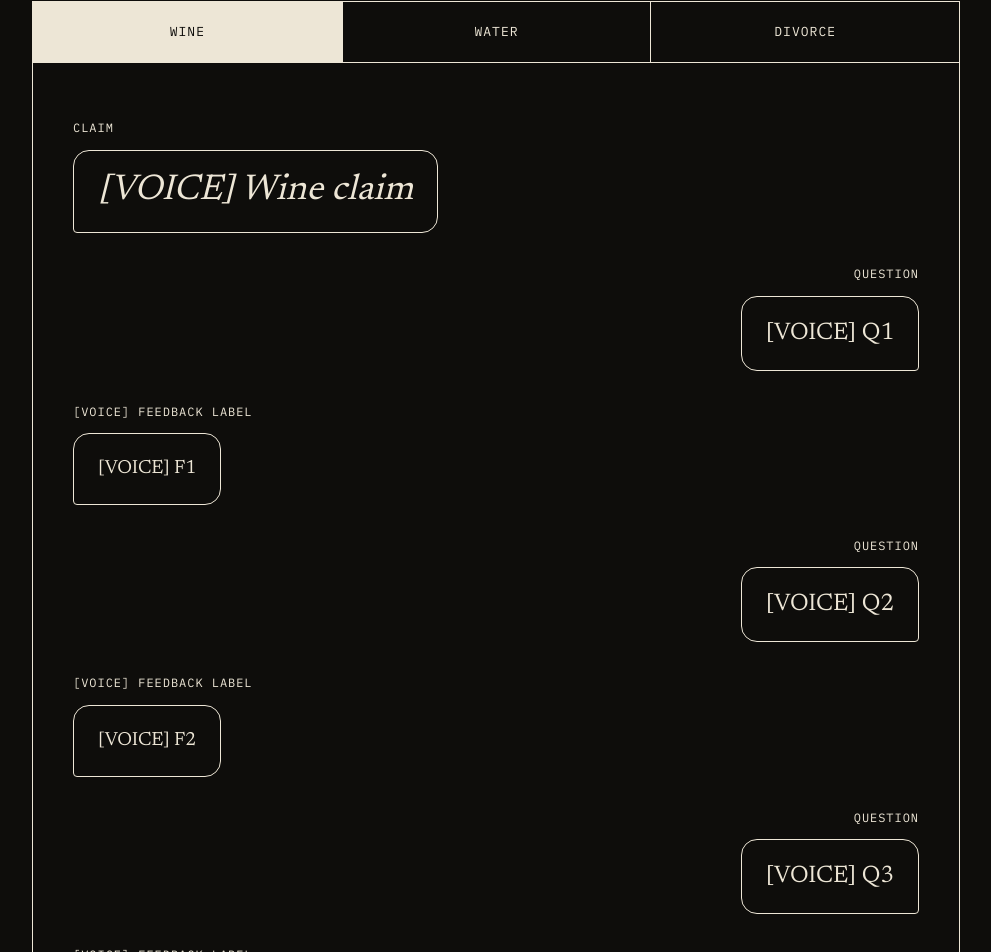
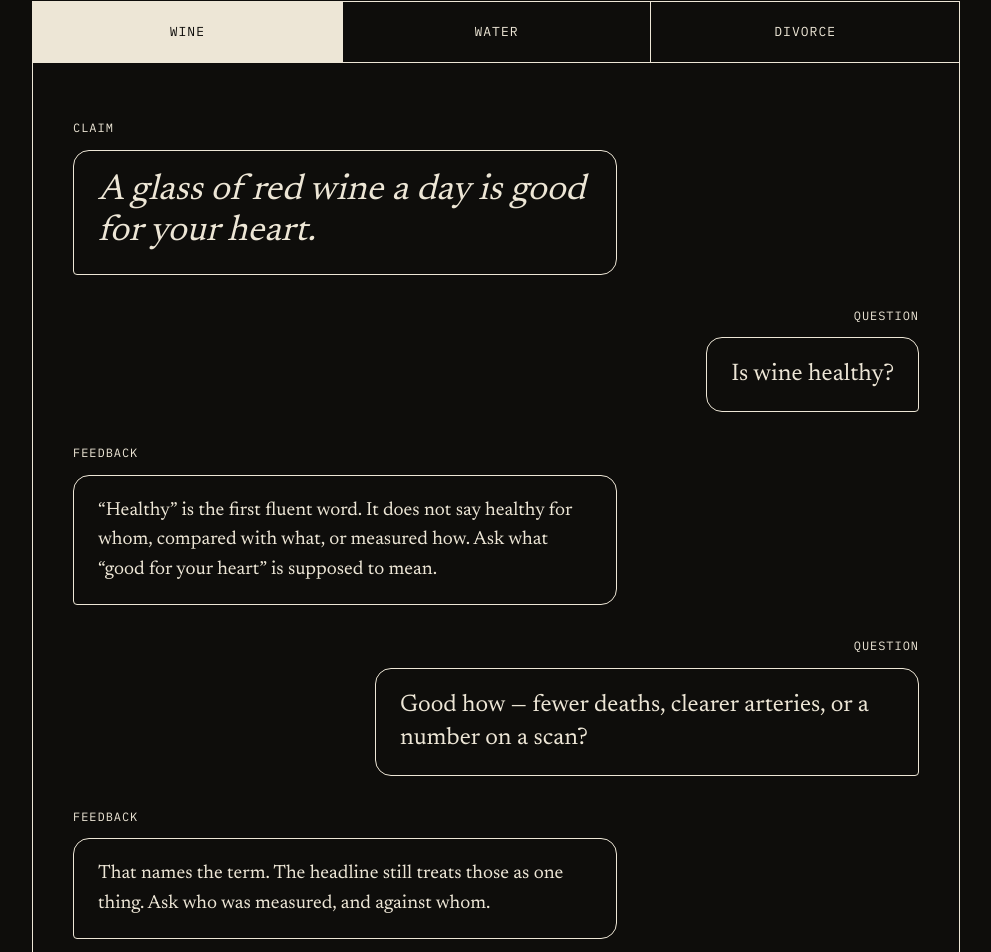
Before and after one commit to theravingrooster/elenchus-site, a Next.js app: page /practice in a window 1280 px wide. Shown: the part 919-1871 px from the top of the page, without its empty margins (144-1135 px from the left). Built offline with nearby package versions, Linux system fonts and the light colour scheme.

Commit message:
copy: Examine chat threads verbatim from Ryan, Feedback label (#23)

```diff
--- a/content/practice.ts
+++ b/content/practice.ts
@@ -3,7 +3,6 @@
 // Spec: /docs/PAGES.md "`/practice`". Chat demo (#23).
 //
 // The bars, claims, questions, and feedback are Ryan's, word for word; do not rewrite them.
-// `[VOICE]` marks a slot Studio added for Voice to fill.
 
 // One turn in the chat: a question (right bubble), then feedback on that question (left bubble).
 // Feedback nudges the next question. It never scores, never says "correct", never answers the claim.
@@ -21,13 +20,6 @@ export type DemoClaim = {
   thread: [Turn, Turn, Turn, Turn];
 };
 
-const placeholderThread: DemoClaim["thread"] = [
-  { question: "[VOICE] Q1", feedback: "[VOICE] F1" },
-  { question: "[VOICE] Q2", feedback: "[VOICE] F2" },
-  { question: "[VOICE] Q3", feedback: "[VOICE] F3" },
-  { question: "[VOICE] Q4", feedback: "[VOICE] F4" },
-];
-
 export const practice = {
   title: "Practice",
   intro: {
@@ -42,13 +34,93 @@ export const practice = {
     // Small mono labels above each bubble.
     claimLabel: "Claim",
     questionLabel: "Question",
-    feedbackLabel: "[VOICE] feedback label",
+    feedbackLabel: "Feedback",
     // Default claim is the first (Wine).
     defaultClaim: 0,
     claims: [
-      { bar: "Wine", claim: "[VOICE] Wine claim", thread: placeholderThread },
-      { bar: "Water", claim: "[VOICE] Water claim", thread: placeholderThread },
-      { bar: "Divorce", claim: "[VOICE] Divorce claim", thread: placeholderThread },
+      {
+        bar: "Wine",
+        claim: "A glass of red wine a day is good for your heart.",
+        thread: [
+          {
+            question: "Is wine healthy?",
+            feedback:
+              "“Healthy” is the first fluent word. It does not say healthy for whom, compared with what, or measured how. Ask what “good for your heart” is supposed to mean.",
+          },
+          {
+            question:
+              "Good how — fewer deaths, clearer arteries, or a number on a scan?",
+            feedback:
+              "That names the term. The headline still treats those as one thing. Ask who was measured, and against whom.",
+          },
+          {
+            question: "Who did they compare the wine drinkers with?",
+            feedback:
+              "That is closer to the frame. A lot of the coverage sits on observational papers. Ask what has to be true for the glass to be doing the work.",
+          },
+          {
+            question:
+              "What if the benefit is just the kind of person who has a glass at dinner?",
+            feedback:
+              "That presses the hidden premise. Hold the claim only as far as that comparison survives. Do not decide from the headline.",
+          },
+        ],
+      },
+      {
+        bar: "Water",
+        claim: "You should drink eight glasses of water a day.",
+        thread: [
+          {
+            question: "Is eight glasses a day true?",
+            feedback:
+              "True is too big. The rule is a count. Ask eight glasses of what, and whether food and tea count.",
+          },
+          {
+            question: "Does the eight include what you already eat and drink?",
+            feedback:
+              "That opens the term. Now ask where the number came from, not whether water is good.",
+          },
+          {
+            question: "Who said eight, and what did they actually measure?",
+            feedback:
+              "That goes to the source. The count is a shorthand that leaked into magazines. Ask what would have to be true for a fixed quota to be the method.",
+          },
+          {
+            question:
+              "What if thirst already does the job for ordinary people?",
+            feedback:
+              "That is a falsifier. Keep the water. Drop the quota unless someone set one for a body in front of them.",
+          },
+        ],
+      },
+      {
+        bar: "Divorce",
+        claim: "Half of all marriages end in divorce.",
+        thread: [
+          {
+            question: "Isn’t that just a known fact?",
+            feedback:
+              "“Known fact” is how a number survives the first glance. Ask half of which marriages.",
+          },
+          {
+            question:
+              "Half of first marriages this year, or every marriage ever, in which country?",
+            feedback:
+              "That defines the pile. Now ask how the half was built — divorces this year over marriages this year is not a lifetime risk for one couple.",
+          },
+          {
+            question: "What would make 50% the odds for a specific couple?",
+            feedback:
+              "That surfaces the assumption. The headline treats a mixed stack as a fate. Ask what would break the sentence.",
+          },
+          {
+            question:
+              "What if you split the stack by year and age and the half disappears?",
+            feedback:
+              "That is the second question doing the work. Do not take “half” as a forecast until the pile is named.",
+          },
+        ],
+      },
     ] satisfies DemoClaim[],
   },
   closing: {
```
